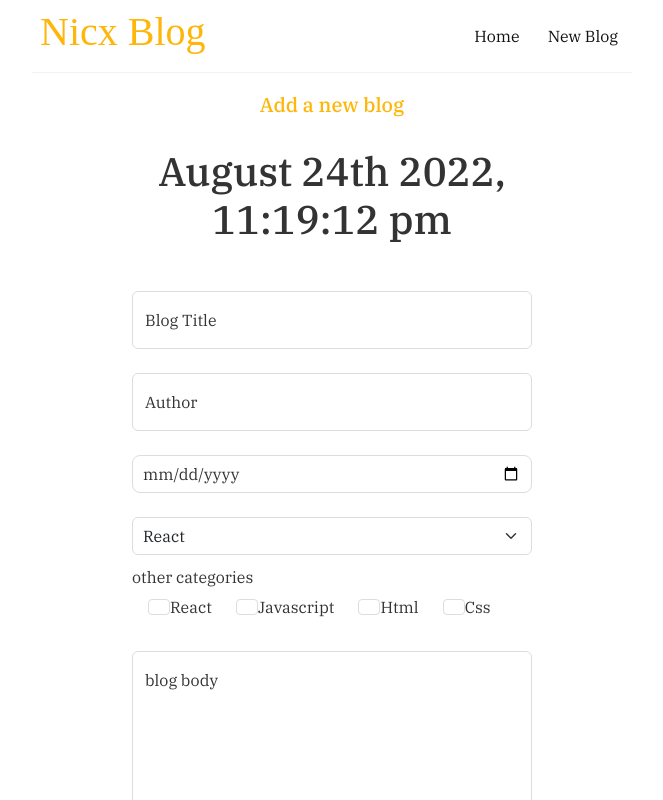
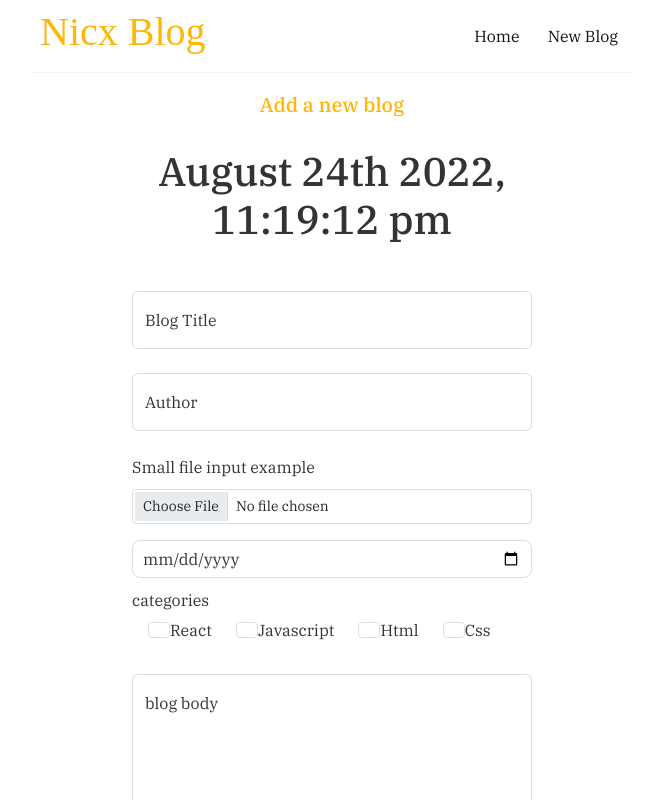
Before and after one commit to nicxd531/nicx-blog, a React (Create React App) app: page /create in a window 1280 px wide. Shown: the top 800 px of the page, without its empty margins (308-971 px from the left). Built offline with nearby package versions, Linux system fonts and the light colour scheme; a web font is replaced by a local one.

Commit message:
fixed image fetch issues
1. used graph ql to fetch data  for redirection for single blog
2. added image ,likes and ratings
3. add image ,likes , and ratings to data recieved

```diff
--- a/src/Blogdetails .jsx
+++ b/src/Blogdetails .jsx
@@ -1,15 +1,52 @@
 import { useNavigate, useParams } from "react-router-dom";
 import Loading from "./loading";
 import useFetch from "./useFetch";
+import { useQuery, gql } from '@apollo/client';
 
 
 const BlogDetails = () => {
+
+    const BLOG = gql`
+        query GetBlog($id: ID!) {
+        blog(id: $id) {
+            data{
+            id
+            attributes{
+                date,
+                author,
+                title,
+                body,
+                image{
+                data{
+                    attributes{
+                    url
+                    }
+                }
+                },
+                categories{
+                data{
+                    attributes{
+                    name
+                    }
+                }
+                }
+            }
+            }
+        }
+        }`
+
     const {id}= useParams();
-    const {data:blogs , error, isPending} = useFetch("https://nordic-rose-backend-production.up.railway.app/api/blogs/" + id)
-    blogs && console.log(blogs.data.id)
+
+    const { loading:isPending, error, data:blog } = useQuery(BLOG,{
+            variables:{id: id}
+    })
+    // const {data:blogs , error, isPending} = useFetch("https://nordic-rose-backend-production.up.railway.app/api/blogs/" + id)
+    blog && console.log(blog.blog.data)
     const navi =useNavigate()
+
+
     const handleClick =()=>{
-        fetch("https://nordic-rose-backend-production.up.railway.app/api/blogs/" +blogs.data.id,{
+        fetch("https://nordic-rose-backend-production.up.railway.app/api/blogs/" +blog.blog.data.id,{
             method:'DELETE'
         })
         .then(()=>{
@@ -19,13 +56,17 @@ const BlogDetails = () => {
         <div className="blog-details">
             {isPending && <Loading/>}
             {error && <div className="err"><img src='/image/err404.png' alt="failed to fetch"/></div>}
-            {blogs && (
+            {blog && (
                 <article>
-                    <img src={blogs.data.attributes.image} alt="cup in water" width="300" height="600"s/>
-                    <h2>{blogs.data.attributes.title}</h2>
-                    <p><em>written by</em>{blogs.data.attributes.author}</p>
-                    {/* <p><em>Sub-category:</em> {blogs.blogCategory}</p> */}
-                    <div>{blogs.data.attributes.body}</div>
+                    { <img src={`https://nordic-rose-backend-production.up.railway.app${blog.blog.data.attributes.image.data.attributes.url}`} alt="cup in water" width="300" height="600"s/> }
+                    <h2>{blog.blog.data.attributes.title}</h2>
+                    <p><em>written by: </em>{blog.blog.data.attributes.author}</p>
+                    {blog.blog.data.attributes.categories.data.map((data)=>{
+                        return(
+                            <h5>{data.attributes.name}</h5>
+                        )
+                    })}
+                    <div>{blog.blog.data.attributes.body}</div>
                     <button onClick={handleClick}>delete</button>
                 </article>
             )}
--- a/src/Create.jsx
+++ b/src/Create.jsx
@@ -12,9 +12,8 @@ const Create = () => {
       const [blogCategory, setBlogCategory]=useState('React');
       const [date, setIsDate]=useState("");
       const [isLoading, setIsLoading] = useState(false);
-      // const [data, setData]=useState(null);
-
-
+      const [checkedValues, setCheckedValues] = useState([]);
+      const [imageFile, setImageFile] = useState(null);
 
       // variable to get previous history
       const history = useNavigate();
@@ -25,57 +24,30 @@ const Create = () => {
 
       // Define the data for your new post
 
+      const handleCheckboxChange = (event) => {
+        const value = Number(event.target.value); // convert to number
+        const checked = event.target.checked;
 
-
-
+        if (checked) {
+          // check if value already exists in array
+          if (!checkedValues.includes(value)) {
+            setCheckedValues([...checkedValues, value]); // add to array
+          }
+        } else {
+          const newValues = checkedValues.filter((item) => item !== value); // remove from array
+          setCheckedValues(newValues);
+        }
+      };
         var mainData = {
-
           data: {
           title: title.toString(),
         body: body.toString(),
         author: author.toString(),
-        date: date.toString()
+        date: date.toString(),
+        categories: checkedValues, // an array of category IDs
           }
         };
 
-    //   const handleSubmit =(e)=>{
-    //     e.preventDefault()
-
-
-    //      console.log(mainData)
-
-
-
-
-
-    //     // Use the fetch API to make a POST request to create a new post
-    //        fetch(`${apiUrl}`, {
-    //         method: 'POST',
-    //         headers: {
-    //           'Content-Type': 'application/json'
-    //         },
-    //         body: JSON.stringify(mainData)
-    //       })
-    //         .then(response => response.json())
-    //         .then(data => {
-    //           // Do something with the data, such as displaying a success message
-    //           console.log('Post created successfully:', data);
-    //         })
-    //         .catch(error => {
-    //           // Handle any errors that occur during the request
-    //           console.error(error);
-    //         });
-
-
-
-    //     // last history
-    //      history('/');
-    //     // Reload the current page
-    //  window.location.reload();
-
-
-
-    //   }
 
     const handleSubmit = (e) => {
       e.preventDefault();
@@ -96,10 +68,14 @@ const Create = () => {
         return response.json();
       })
       .then(data => {
+
         // Do something with the data, such as displaying a success message
         console.log('Post created successfully:', data);
         setIsLoading(false);
+
+        // go back to previous page
         history('/');
+
         // Reload the current page
         window.location.reload();
       })
@@ -108,12 +84,14 @@ const Create = () => {
         console.error(error);
       });
     };
-
+  console.log(checkedValues)
     return (
         <div className="create">
             <h2>Add a new blog</h2>
 
             <Form1
+              checkedValues={checkedValues}
+              handleCheckboxChange={handleCheckboxChange}
               handleSubmit={handleSubmit}
               title={title}
               setTitle={setTitle}
@@ -126,6 +104,7 @@ const Create = () => {
               isPending={isLoading}
               setIsDate={setIsDate}
               date1={date}
+              setImageFile={setImageFile}
             />
         </div>
 
--- a/src/Form1.jsx
+++ b/src/Form1.jsx
@@ -2,7 +2,7 @@ import FloatingLabel from 'react-bootstrap/FloatingLabel';
 import Form from 'react-bootstrap/Form';
 import moment from "moment/moment";
 
-const Form1 = ({handleSubmit,title,setTitle,author,setAuthor,blogCategory,setBlogCategory,body,setBody,isPending,setIsDate,date1}) => {
+const Form1 = ({handleSubmit,title,setTitle,author,setAuthor,body,setBody,isPending,setIsDate,date1,handleCheckboxChange,checkedValues,setImageFile}) => {
 
 //   moment.js library used for getting present time inwhich the blog was sent
 const nowDate = moment().format('MMMM Do YYYY, h:mm:ss a');
@@ -34,33 +34,29 @@ const nowDate = moment().format('MMMM Do YYYY, h:mm:ss a');
                     type="text"
                     placeholder="blog title" />
                 </FloatingLabel>
+                <Form.Group controlId="formFileSm" className="mb-3">
+                    <Form.Label>Small file input example</Form.Label>
+                    <Form.Control
+                     type="file"
+                     size="sm"
+                     onChange={(e)=>setImageFile(e.target.value)}
+                     />
+                </Form.Group>
                 <input
-                required
-                value={date1}
-                onChange={(e)=>setIsDate(e.target.value)}
-                type='date'/>
-                <Form.Select
-                className="mt-4"
-                value={blogCategory}
-                onChange={(e)=>setBlogCategory(e.target.value)}
-                aria-label="Default select example">
-                    <option value="React">React</option>
-                    <option value="Javascript">Javascript</option>
-                    <option value="Html">Html</option>
-                    <option value="Css">Css</option>
-                    <option value="BootStrap">BootStrap</option>
-                    <option value="Git">Git</option>
-                    <option value="Github">Github</option>
-                </Form.Select>
+                    required
+                    value={date1}
+                    onChange={(e)=>setIsDate(e.target.value)}
+                    type='date'
+                />
                 <div>
-                    <label>other categories</label>
-                    <div key={`inline-checkbox`} className="d-flex flex-row "  onChange={(e)=>setBlogCategory(e.target.value)}>
+                    <label>categories</label>
+                    <div key={`inline-checkbox`} className="d-flex flex-row " onChange={handleCheckboxChange}>
                         <Form.Check
                             className="d-flex  justify-content-around ms-3 align-items-center"
                             inline
                             label="React"
                             name="group1"
-                            value="React"
+                            value="1"
                             type="checkbox"
                             id={`inline-checkbox-1`}
                         />
@@ -69,14 +65,14 @@ const nowDate = moment().format('MMMM Do YYYY, h:mm:ss a');
                             inline
                             label="Javascript"
                             name="group1"
-                            value="Javascript"
+                            value="2"
                             type="checkbox"
                             id={`inline-checkbox-2`}
                         />
                         <Form.Check
                             className="d-flex justify-content-center ms-2 align-items-center"
                             inline
-                            value="Html"
+                            value="3"
                             label="Html"
                             name="group1"
                             type="checkbox"
@@ -87,7 +83,7 @@ const nowDate = moment().format('MMMM Do YYYY, h:mm:ss a');
                             inline
                             label="Css"
                             name="group1"
-                            value="Css"
+                            value="4"
                             type="checkbox"
                             id={`inline-checkbox-3`}
                         />
--- a/src/Home.jsx
+++ b/src/Home.jsx
@@ -19,7 +19,13 @@ query GetBlogs {
         author,
         title,
         body,
-        image,
+        image{
+          data{
+            attributes{
+              url
+            }
+          }
+        },
         categories{
           data{
             attributes{
@@ -36,7 +42,7 @@ query GetBlogs {
   // alert state that changes the activeness of the login to add blog alert
   const [Alert, setAlert] = useState(true)
 
-  // const { data:blogs,isPending,error}= useFetch("https://nordic-rose-backend-production.up.railway.app/api/blogs")
+    console.log(data)
 
 
   useEffect(() => {
```
Lines whose indentation alone changed are shown as unchanged.
